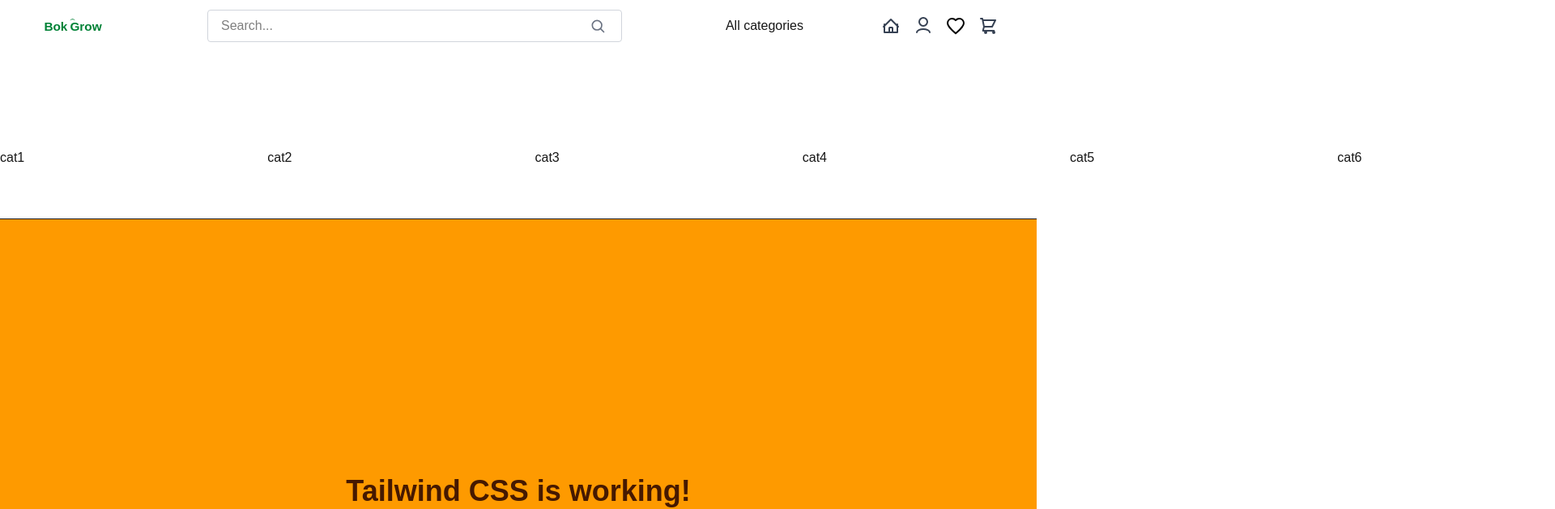
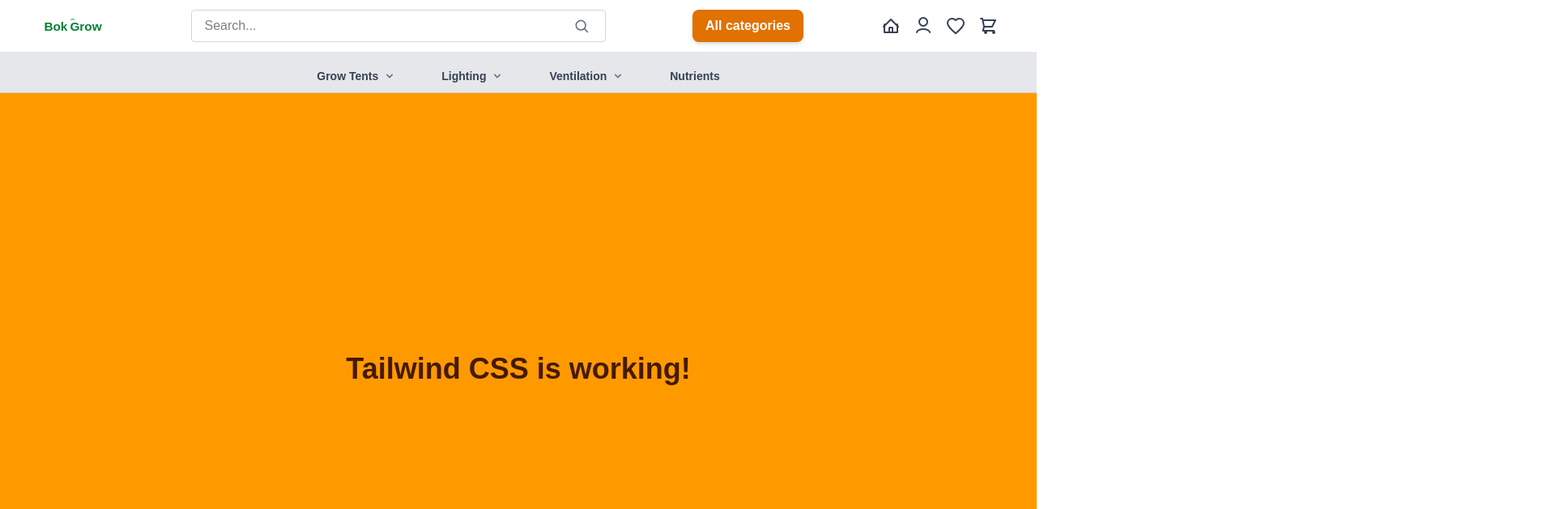
Before and after one commit to milja007/marketShop, a Next.js app: page / in a window 1280 px wide. Shown: the top 629 px of the page at 81% size, 1920 px wide, since content can reach past the window. Built offline with nearby package versions, Linux system fonts and the light colour scheme.

Commit message:
NavbarLinks and hamburger

```diff
--- a/components/HEADER/LinkNavbar.tsx
+++ b/components/HEADER/LinkNavbar.tsx
@@ -1,68 +1,92 @@
 import Link from "next/link";
+import React from "react";
+import Arrowsvg from "./SVGS/Arrowsvg";
+
+// Define your improved data structure (same as before)
+const menuData = [
+  {
+    name: "Grow Tents",
+    slug: "/grow-tents", // This slug will be used for the main category link
+    subcategories: [
+      { name: "Budget Tents", slug: "/grow-tents/budget" },
+      { name: "Premium Tents", slug: "/grow-tents/premium" },
+      { name: "Propagation Tents", slug: "/grow-tents/propagation" },
+    ],
+  },
+  {
+    name: "Lighting",
+    slug: "/lighting",
+    subcategories: [
+      { name: "LED Grow Lights", slug: "/lighting/led" },
+      { name: "HPS Grow Lights", slug: "/lighting/hps" },
+      { name: "Light Reflectors", slug: "/lighting/reflectors" },
+      { name: "Ballasts", slug: "/lighting/ballasts" },
+    ],
+  },
+  {
+    name: "Ventilation",
+    slug: "/ventilation",
+    subcategories: [
+      { name: "Extractors", slug: "/ventilation/extractors" },
+      { name: "Carbon Filters", slug: "/ventilation/filters" },
+      { name: "Ducting & Fans", slug: "/ventilation/ducting" },
+    ],
+  },
+  {
+    name: "Nutrients",
+    slug: "/nutrients",
+    subcategories: [],
+  },
+];
 
 const LinkNavbar = () => {
-  const subCat = [
-    "subc1",
-    "subc2",
-    "subc3",
-    "subc4",
-    "subc5",
-    "subc6",
-    "subc7",
-    "subc8",
-    "subc9",
-    "subc10",
-    "sub11",
-  ];
+  return (
+    <nav className="bg-gray-200 border-b border-gray-300 w-full">
+      <ul className="flex justify-center max-w-screen-xl mx-auto relative">
+        {menuData.map((category) => (
+          <li
+            key={category.name}
+            className="group relative font-semibold px-3 py-2 text-sm  text-gray-700
+    border-b-5 border-transparent
+    hover:border-green-500  h-12.5
+    transition-all duration-200"
+          >
+            <Link
+              href={category.slug}
+              className=" font-semibold px-4 py-3 text-sm  text-gray-700 hover:text-emerald-900  flex items-center whitespace-nowrap  group-hover:text-black"
+            >
+              {category.name}
 
-  const categories = [
-    "cat1",
-    "cat2",
-    "cat3",
-    "cat4",
-    "cat5",
-    "cat6",
-    "cat7",
-    "cat8",
-    "cat9",
-    "cat10",
-    "cat11",
-  ];
-  return (
-    <nav className="bg-white border-b">
-      <ul className="flex items-center ">
-        {categories.map((cat) => (
-          <li key={cat} className="relatiflve group">
-            <button
-              className="flex items-center  hover:text-green-700"
-              aria-haspopup="true"
+              {category.subcategories && category.subcategories.length > 0 && (
+                <Arrowsvg />
+              )}
+            </Link>
+
+            {category.subcategories && category.subcategories.length > 0 && (
+              <ul
+                className={`
+                  absolute left-0 top-full mt-1.5 pt-1
+                  bg-white border border-gray-300 rounded-b-md shadow-lg
+                  opacity-0 invisible group-hover:opacity-100 group-hover:visible /* Still works! */
+                  transition-all duration-200 ease-in-out
+                  z-50 min-w-[200px]
+                `}
+                role="menu"
+                aria-orientation="vertical"
               >
-              <span>{cat}</span>
-              <svg /* chevron */ />
-            </button>
-
-            {/* Submenu */}
-            <ul
-              className="
-                absolute left-0  mt-2 w-35 bg-white border
-                rounded shadow-lg opacity-0 invisible
-                group-hover:opacity-100 group-hover:visible
-                transition-opacity duration-200 z-50
-              "
-              role="menu"
-            >
-              {subCat.map((sub) => (
-                <li key={sub} role="none">
+                {category.subcategories.map((sub) => (
+                  <li key={sub.name} role="none">
                     <Link
-                    href="#"
-                    className="block px-4 py-2 hover:bg-gray-100"
+                      href={sub.slug}
+                      className="block px-4 py-2 text-sm text-gray-700 hover:bg-gray-100 hover:text-emerald-900"
                       role="menuitem"
                     >
-                    {sub}
+                      {sub.name}
                     </Link>
                   </li>
                 ))}
               </ul>
+            )}
           </li>
         ))}
       </ul>
--- a/components/HEADER/SVGS/Arrowsvg.tsx
+++ b/components/HEADER/SVGS/Arrowsvg.tsx
@@ -1,13 +1,17 @@
 const Arrowsvg = () => {
   return (
     <svg
-      className="w-4 h-4 text-gray-500"
-      fill="none"
-      stroke="currentColor"
-      strokeWidth={2}
-      viewBox="0 0 24 24"
+      className="ml-1.5 h-4 w-4 fill-current text-gray-500 group-hover:text-emerald-900"
+      xmlns="http://www.w3.org/2000/svg"
+      viewBox="0 0 20 20"
+      fill="currentColor"
+      // aria-hidden="true"
     >
-      <path strokeLinecap="round" strokeLinejoin="round" d="M19 9l-7 7-7-7" />
+      <path
+        fillRule="evenodd"
+        d="M5.293 7.293a1 1 0 011.414 0L10 10.586l3.293-3.293a1 1 0 111.414 1.414l-4 4a1 1 0 01-1.414 0l-4-4a1 1 0 010-1.414z"
+        clipRule="evenodd"
+      />
     </svg>
   );
 };
--- a/components/HEADER/SVGS/HamburgerSvg.tsx
+++ b/components/HEADER/SVGS/HamburgerSvg.tsx
@@ -1,4 +1,13 @@
+"use client";
+
+import { useState } from "react";
+
 const HamburgerSvg = () => {
+  const [menuOpen, setMenuOpen] = useState(false);
+
+  function openMenu() {
+    setMenuOpen((open) => !open);
+  }
   return (
     <svg
       className="w-6 h-6 text-gray-700 md:hidden"
@@ -6,6 +15,7 @@ const HamburgerSvg = () => {
       stroke="currentColor"
       strokeWidth={2}
       viewBox="0 0 24 24"
+      onClick={openMenu}
     >
       <path
         strokeLinecap="round"
--- a/components/HEADER/SVGS/HeartSvg.tsx
+++ b/components/HEADER/SVGS/HeartSvg.tsx
@@ -1,7 +1,7 @@
 const HeartSvg = () => {
   return (
     <svg
-      className="w-6 h-6 text-black"
+      className="w-6 h-6 text-gray-700"
       fill="none"
       viewBox="0 0 24 24"
       stroke="currentColor"
--- a/components/HEADER/header.tsx
+++ b/components/HEADER/header.tsx
@@ -6,24 +6,17 @@ import LinkNavbar from "./LinkNavbar";
 
 const Header: React.FC = () => (
   <>
-    <nav
-      className="fixed top-0 left-0 w-full h-16 z-50
-                    bg-white dark:bg-gray-900"
-    >
+    <nav className="fixed top-0 left-0 w-full h-16 z-50 bg-white dark:bg-gray-900">
       <Navbar />
     </nav>
-    <div className="h-14 bg-transparent"></div>
-    <div className="sticky top-0 z-40 w-full bg-transparent md:hidden">
+
+    <div className="h-14 bg-white dark:bg-gray-900"></div>
+
+    <div className="sticky top-0 z-40 w-full bg-white dark:bg-gray-900 md:hidden">
       <Search />
     </div>
 
-    <div
-      className="
-        relative hidden md:block
-       md:top-16 md:left-0 md:w-full md:z-40
-        bg-white dark:bg-gray-900
-      "
-    >
+    <div className="hidden md:flex fixed inset-x-0 top-16 z-40 bg-white dark:bg-gray-900">
       <LinkNavbar />
     </div>
   </>
--- a/components/HEADER/navbar.tsx
+++ b/components/HEADER/navbar.tsx
@@ -22,7 +22,20 @@ const Navbar: React.FC = () => {
 
       <div className="hidden md:flex items-center space-x-4 flex-1 justify-center md:mr-16 xl:mr-24">
         <Search />
-        <button className="md:ml-8 xl:ml-12">All categories</button>
+        <button
+          className="
+    md:ml-8 xl:ml-12
+    bg-amber-600 text-white font-semibold
+    py-2 px-4
+    rounded-lg
+    shadow-md
+    hover:bg-amber-700
+    focus:outline-none focus:ring-2 focus:ring-amber-400 focus:ring-offset-2
+    transition-colors duration-200
+  "
+        >
+          All categories
+        </button>
       </div>
 
       <div className="flex space-x-4 ">
```
Lines whose indentation alone changed are shown as unchanged.
